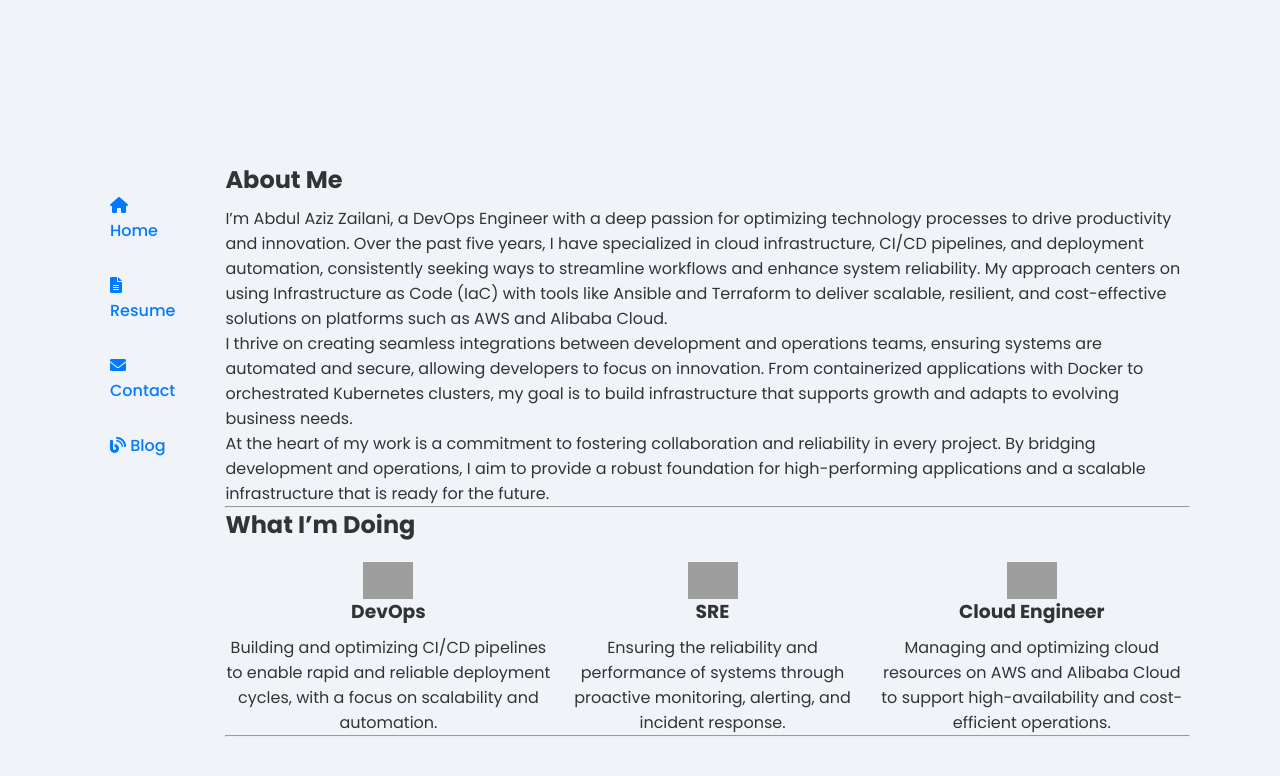
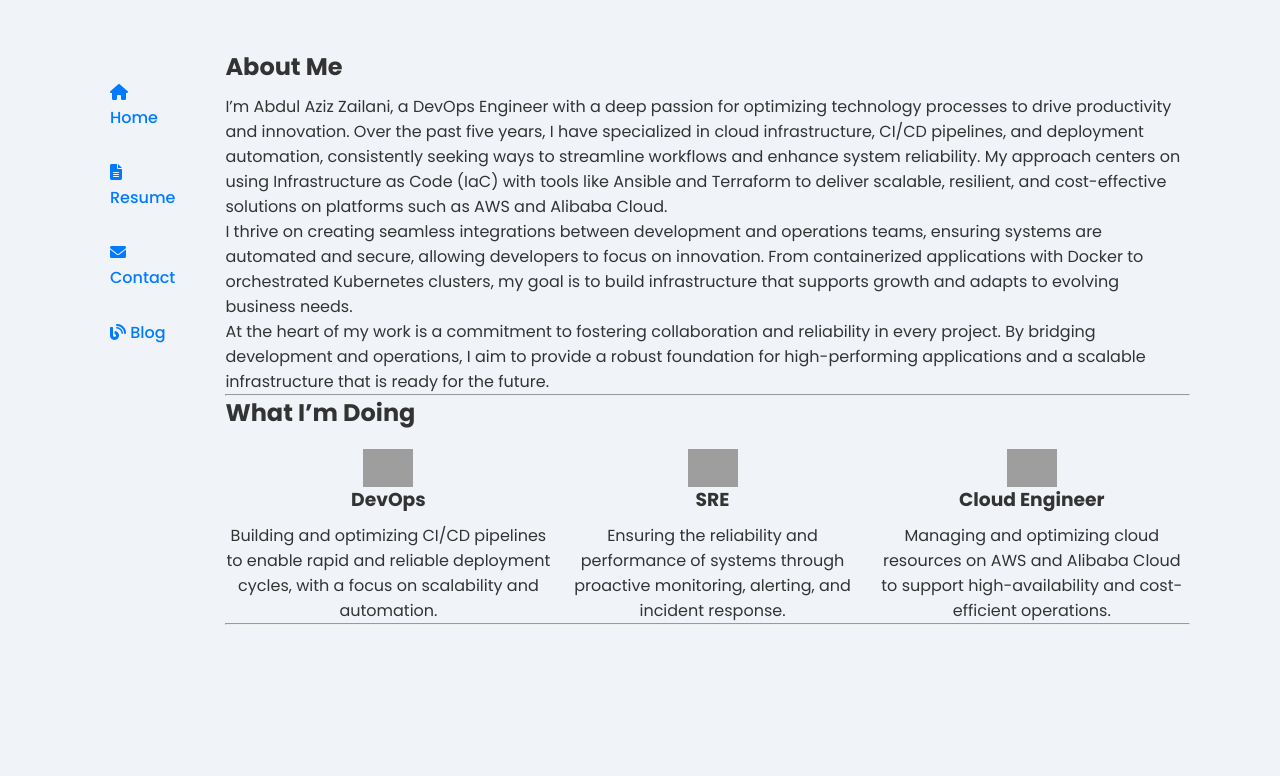
Before and after one commit to azizzailani/azizzailani.github.io, a Jekyll site: the page built from index.md, in a window 1280 px wide. Shown: the top 776 px of the page. Built offline with Jekyll 4.4.1, drawn with Linux system fonts in a browser that asks for light colours; grey boxes are pictures that could not be loaded.

Commit message:
style.css: Improve layout and positioning in main container and body
- Added `align-items: flex-start` to `body` for vertical alignment
- Included absolute positioning and horizontal centering in `.container`
- Adjusted top position and removed transform in `.container` for consistency and full-width display.

```diff
--- a/assets/css/style.css
+++ b/assets/css/style.css
@@ -16,7 +16,6 @@
     --min-height-content: 85vh;
     --sidebar-width: 250px;
     --content-width: 800px;
-    /* Lebar tetap untuk main-content */
 }
 
 /* Reset dasar */
@@ -35,6 +34,7 @@ body {
     background-color: var(--background-color);
     display: flex;
     justify-content: center;
+    align-items: flex-start;
     padding: var(--spacing-large);
     min-height: 100vh;
 }
@@ -42,6 +42,14 @@ body {
 /* Kontainer utama */
 .container {
     display: flex;
+    position: absolute;
+    /* Posisi absolut untuk konsistensi */
+    top: 50px;
+    /* Tetapkan posisi atas tetap */
+    left: 50%;
+    /* Pusatkan secara horizontal */
+    transform: translateX(-50%);
+    /* Pusatkan di layar */
     flex-direction: row;
     max-width: var(--max-width-content);
     gap: var(--spacing-large);
@@ -93,7 +101,6 @@ nav a:hover {
     box-shadow: 0 4px 15px rgba(0, 0, 0, 0.15);
     height: var(--min-height-content);
     overflow: auto;
-    /* Aktifkan scrolling jika konten melebihi batas */
 }
 
 /* Elemen Galeri */
@@ -156,6 +163,11 @@ p:hover {
     .container {
         flex-direction: column;
         align-items: center;
+        top: 20px;
+        /* Sesuaikan posisi atas */
+        transform: none;
+        /* Pusatkan tanpa transform */
+        width: 100%;
         padding: var(--spacing-medium);
     }
 
```
